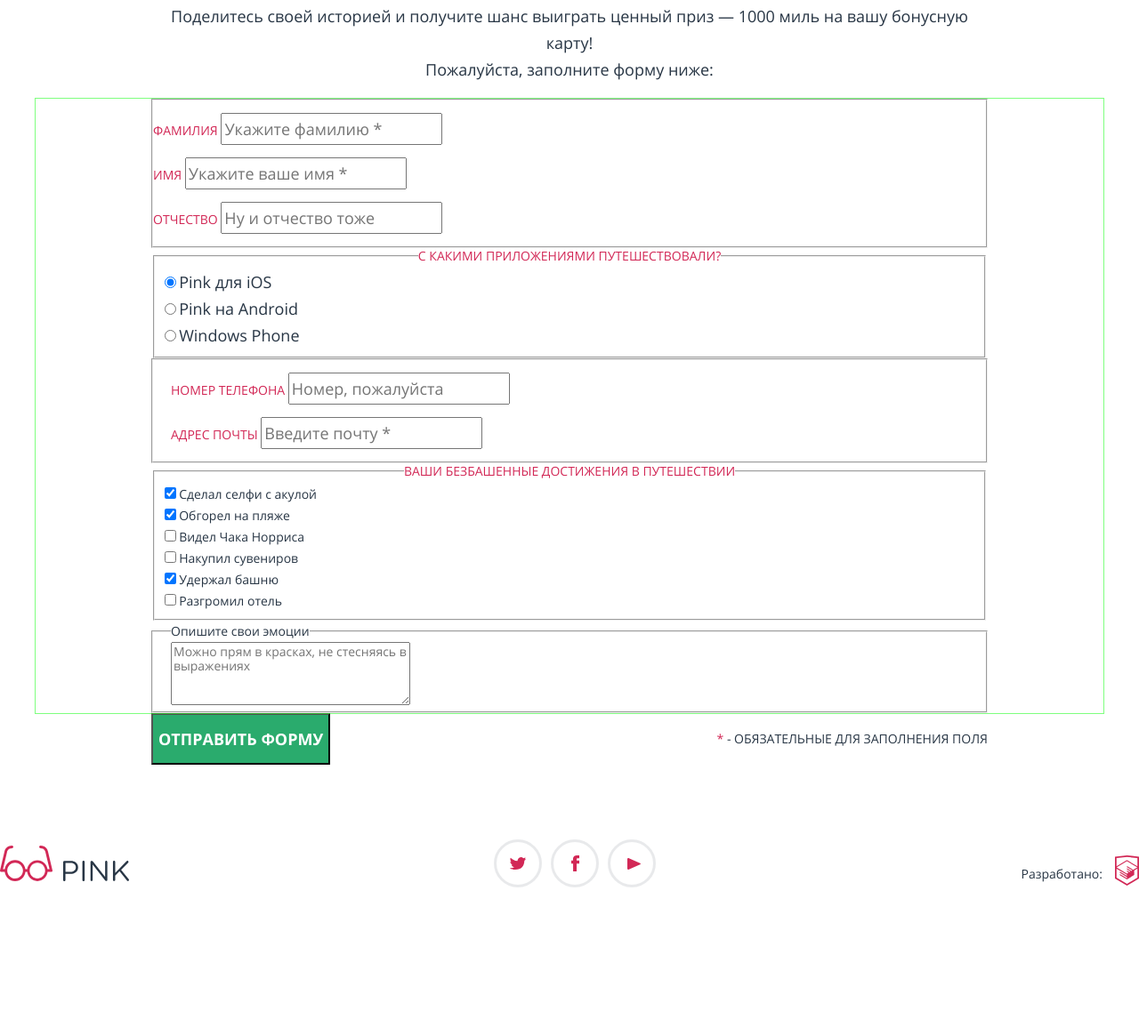
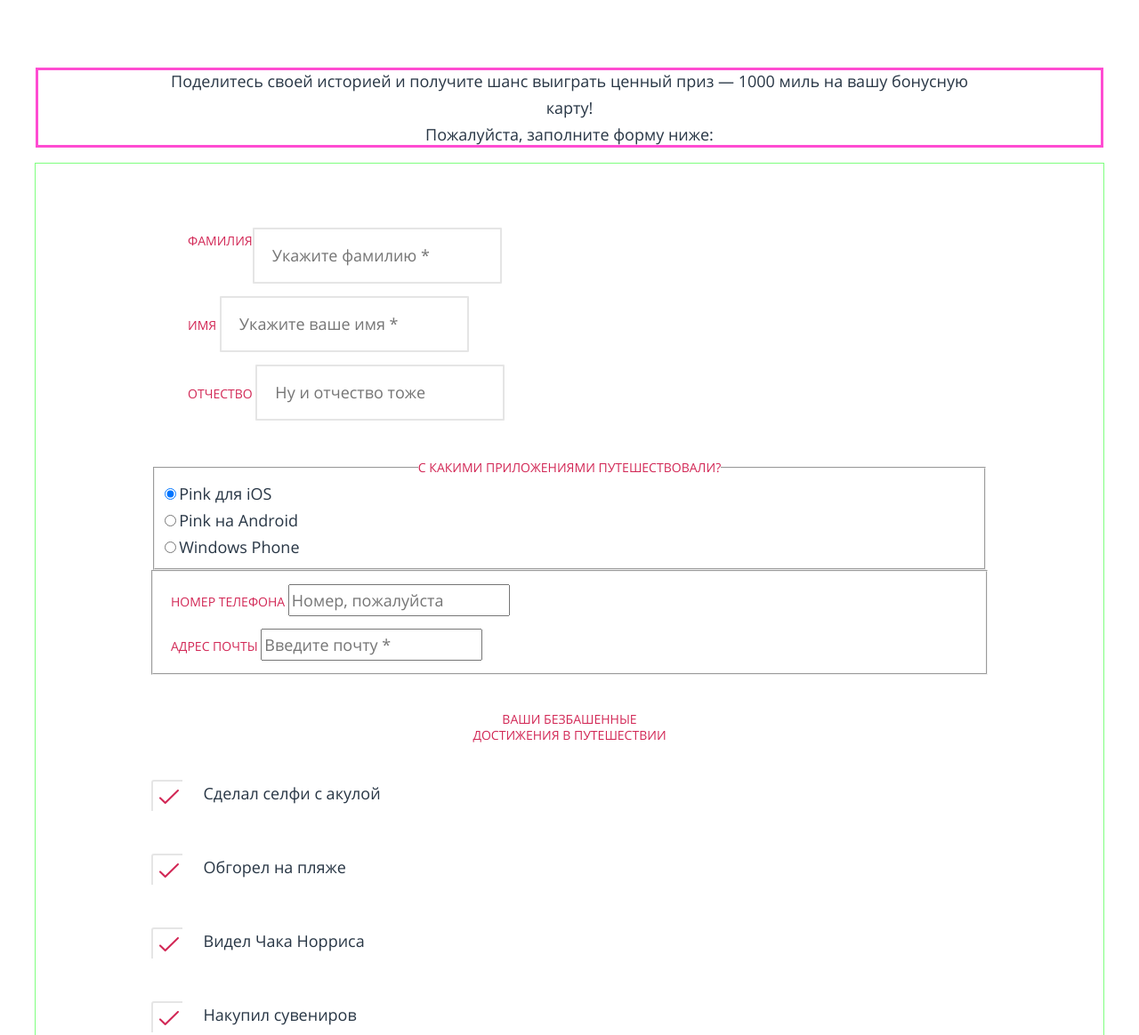
Before and after one commit to dryworts/129688-pink-23, a website: page source/form.html in a window 1280 px wide. Shown: the part 868-2032 px from the top of the page at 89% size. Before the commit the page ends 1938 px from the top, so only its background shows below. Drawn offline with nearby package versions, Linux system fonts and the light colour scheme; files that its build step writes are made by us from their sources; files whose address does not match are found by name; a web font is replaced by a local one.

Commit message:
module5-task1-hw9

```diff
--- a/source/form.html
+++ b/source/form.html
@@ -19,9 +19,12 @@
           <div class="page-header__navigation-container">
 
             <div class="logo-container">
-              <a class="logo-container__logo" href="index.html">
-                <img class="logo-container__logo-image" src="img/logo-mobile.svg" width="74" height="23" alt="Логотип PINK">
+              <a class="logo-container__logo" href="#">
+                <img class="logo-container__logo-image logo-container__logo-image--mobile" src="img/logo-mobile.svg" width="74" height="23" alt="Логотип PINK">
+                <img class="logo-container__logo-image logo-container__logo-image--tablet" src="img/logo-tablet.svg" width="145" height="40" alt="Логотип PINK">
+                <img class="logo-container__logo-image logo-container__logo-image--desktop" src="img/logo-desktop.svg" width="147" height="40" alt="Логотип PINK">
               </a>
+
               <button class="logo-container__nav-close">
                 <span class="visually-hidden">Закрыть меню</span>
               </button>
@@ -64,7 +67,7 @@
       <form class="form" action="https://echo.htmlacademy.ru" method="post">
 
         <div class="form__description positioner">
-          <p class="form__title">Поделитесь своей историей и получите шанс выиграть ценный приз — 1000 миль на вашу бонусную карту! <br class="form__title__transposition"><span class="form__title__extended">Пожалуйста, заполните форму ниже:</span></p>
+          <p class="form__title">Поделитесь своей историей и получите шанс выиграть<br class="form__title-break"> ценный приз — 1000 миль на вашу бонусную карту! <br class="form__title__transposition"><span class="form__title__extended">Пожалуйста, заполните форму ниже:</span></p>
         </div>
 
         <div class="form__order-container"><!--Контейнер-флекс для чередования порядка-->
@@ -89,13 +92,13 @@
 
           <div class="form__progress form__background-grey"><!--спец блок для серого фона, тянется на все доступное пространство-->
             <fieldset class="progress"><!-- здесь центровщик-->
-              <legend class="progress__title">Ваши безбашенные достижения в путешествии</legend>
+              <legend class="progress__title">Ваши безбашенные<br class="progress__title-break"> достижения в путешествии</legend>
               <ul class="progress__list">
                 <li class="progress__list-item">
                   <label class="progress__list__check" for="input-shark">
                     <input class="progress__list__input" type="checkbox" name="mark-shark" id="input-shark" checked aria-label="Выбрано, что сделал селфи с акулой">
-                    <span class="lprogress__list__check-box"></span>
-                    <span class="lprogress__list__description">Сделал селфи с акулой</span>
+                    <span class="progress__list__check-box"></span>
+                    <span class="progress__list__description">Сделал селфи с акулой</span>
                   </label>
                 </li>
                 <li class="progress__list-item">
--- a/source/less/blocks/form-header.less
+++ b/source/less/blocks/form-header.less
@@ -2,7 +2,7 @@
   min-height: 237px;
 
   @media (min-width: @tablet-width) {
-    min-height: 729px;
+    min-height: 440px;
     width: 100%;
     background-image: url("../img/back-tablet.jpg");
     background-repeat: no-repeat;
--- a/source/less/blocks/form.less
+++ b/source/less/blocks/form.less
@@ -8,10 +8,13 @@
   @media (min-width: @tablet-width) {
     font-weight: normal;
     font-size: 18px;
+    margin-top: 91px;
   }
 
   @media (min-width: @desktop-width) {
+    font-weight: normal;
     font-size: 18px;
+    line-height: 30px;
   }
 }
 
@@ -103,13 +106,14 @@
   width: 320px;
   margin: 0 auto;
   padding: 0 20px;
+  border: 0;
 
   @media (min-width: @tablet-width) {
     width: 660px;
     margin: 0 auto;
-    // padding: 0 20px;
-    padding: 0;
+    padding: 0 20px;
     order: -6;
+    border: none;
   }
 
   @media (min-width: @desktop-width) {
@@ -204,3 +208,11 @@
     width: 100%;
   }
 }
+
+.form__description {
+  margin-top: 44px;
+}
+
+.form__title-break {
+  display: none;
+}
--- a/source/less/blocks/full-name.less
+++ b/source/less/blocks/full-name.less
@@ -4,6 +4,9 @@
   line-height: 30px;
   text-transform: uppercase;
   color: @pink;
+  padding-left: 21px;
+  margin-bottom: 7px;
+  display: inline-block;
 }
 
 .full-name__input {
@@ -11,4 +14,23 @@
   font-size: 18px;
   line-height: 30px;
   color: @basic-font;
+  padding: 14px 0 15px 20px;
+  border: 2px solid @light-grey;
+  border-radius: 1px;
+  width: 280px;
 }
+
+.full-name__surname {
+  margin-top: 18px;
+
+  @media (min-width: @tablet-width) {
+    display: flex;
+    flex-direction: row;
+    flex-wrap: nowrap;
+    margin-top: 72px;
+  }
+}
+
+.full-name__patronymic {
+  margin-bottom: 44px;
+}
--- a/source/less/blocks/logo-container.less
+++ b/source/less/blocks/logo-container.less
@@ -62,6 +62,7 @@
 
 .logo-container__logo-image--mobile {
   display: block;
+  margin-top: -5px;
 
   @media (min-width: @tablet-width) {
     display: none;
--- a/source/less/blocks/page-header.less
+++ b/source/less/blocks/page-header.less
@@ -153,6 +153,14 @@
   line-height: 33px;
   text-align: center;
   color: @white;
+  margin-top: 28px;
+
+  @media (min-width: @tablet-width) {
+    font-weight: 300;
+    font-size: 50px;
+    line-height: 68px;
+    margin-top: 67px;
+  }
 }
 
 .page-header__catalog-title {
--- a/source/less/blocks/progress.less
+++ b/source/less/blocks/progress.less
@@ -1,3 +1,7 @@
+.progress {
+  border: 0;
+}
+
 .progress__title {
   font-weight: normal;
   font-size: 14px;
@@ -5,6 +9,8 @@
   text-align: center;
   text-transform: uppercase;
   color: @pink;
+  padding-top: 41px;
+  margin-bottom: 36px;
 }
 
 .progress__list {
@@ -13,3 +19,36 @@
   padding: 0;
   display: block;
 }
+
+.progress__title-break {
+  display: inline;
+}
+
+.progress__list__input {
+  position: absolute;
+  width: 1px;
+  height: 1px;
+  overflow: hidden;
+  clip: rect(0 0 0 0);
+}
+
+.progress__list__check-box {
+  position: absolute;
+  width: 35px;
+  height: 35px;
+  background-image: url("../img/checkbox-checked.svg");
+  background-repeat: no-repeat;
+  background-color: @white;
+  margin-left: -13px;
+}
+
+.progress__list__description {
+  font-weight: normal;
+  font-size: 18px;
+  line-height: 30px;
+  margin-left: 46px;
+}
+
+.progress__list-item {
+  margin-bottom: 53px;
+}
--- a/source/less/global/base.less
+++ b/source/less/global/base.less
@@ -51,8 +51,8 @@ a {
   width: 320px;
   margin: 0 auto;
   padding: 0 20px;
-  // outline: 3px solid rgba(255, 0, 191, 0.7);
-  // outline-offset: -3px;
+  outline: 3px solid rgba(255, 0, 191, 0.7);
+  outline-offset: -3px;
 
   @media (min-width: @tablet-width) {
     width: 660px;
--- a/source/less/global/colors.less
+++ b/source/less/global/colors.less
@@ -5,3 +5,4 @@
 @green: #2AAB6D;
 @basic-font: #283645;
 @grey: #F2F2F2;
+@light-grey: #E5E5E5;
```
Also changed, not shown: source/img/checkbox-checked.svg (added).
